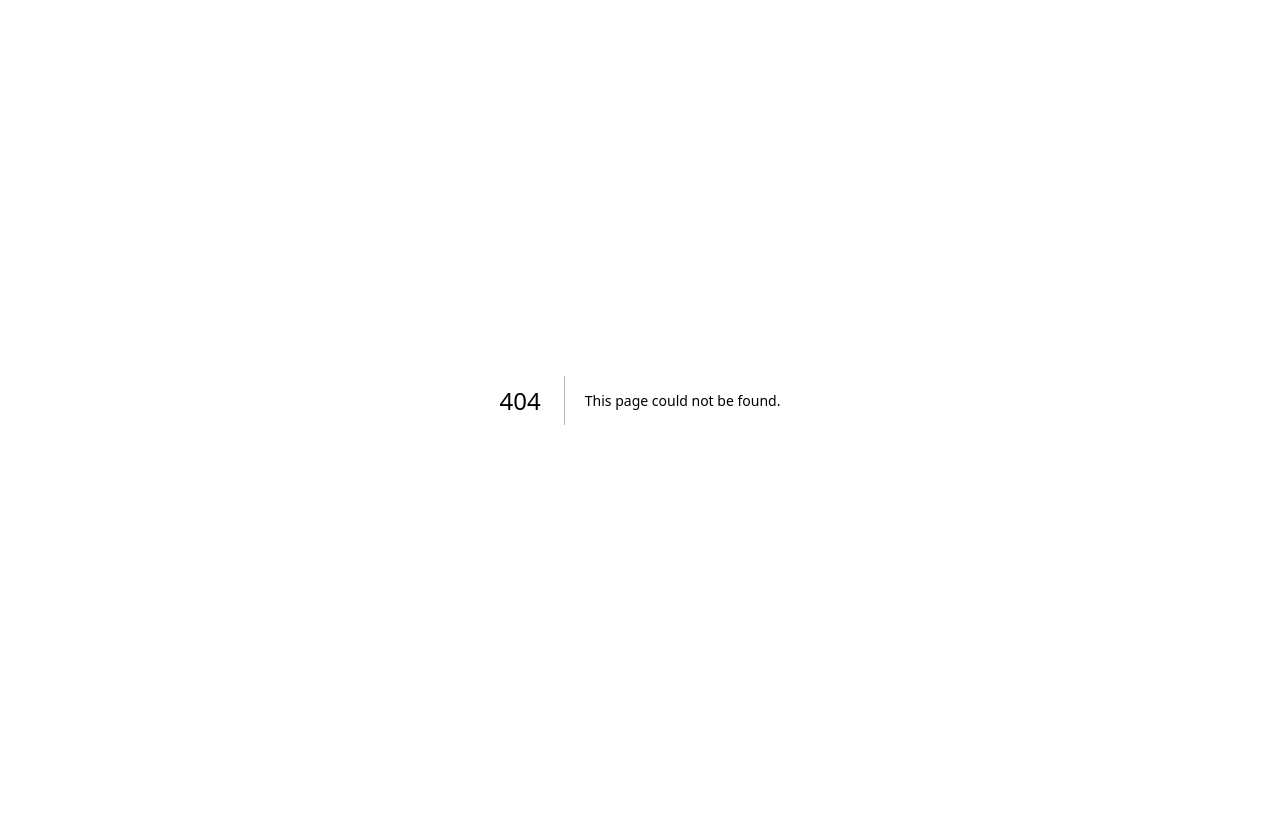
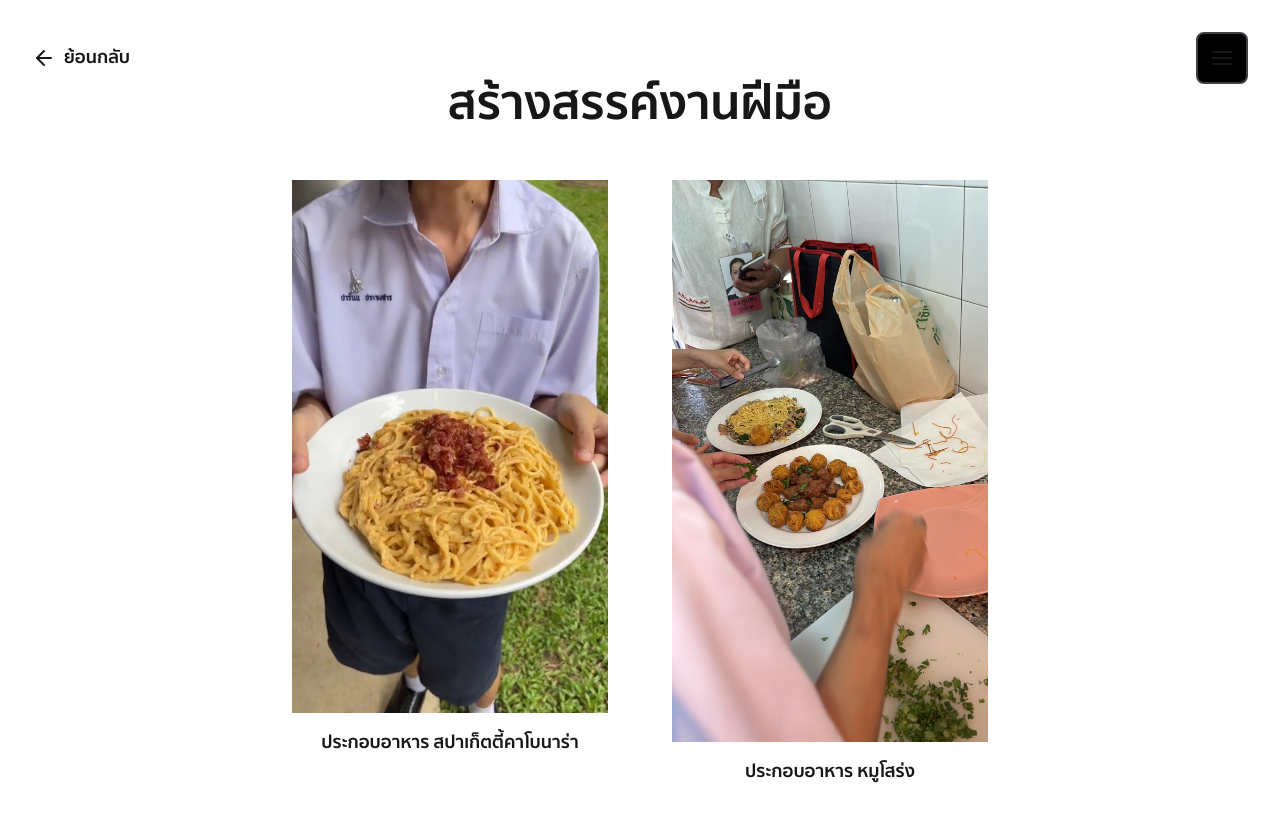
Before and after one commit to Theerat22/theerat-s-port, a Next.js app: page /portfolio/cooking in a window 1280 px wide. Before the commit this address had no page. Shown: the top 822 px of the page. Before the commit the page ends 800 px from the top, so only its background shows below. Built offline with nearby package versions, Linux system fonts and the light colour scheme.

Commit message:
add cooking

```diff
--- a/app/activities/page.tsx
+++ b/app/activities/page.tsx
@@ -5,7 +5,7 @@ import Ai1 from "@/public/activities/ai1.jpg";
 import Ai2 from "@/public/activities/ai2.jpg";
 import Swi1 from "@/public/activities/swi1.jpg";
 import Swi2 from "@/public/activities/swi2.jpg";
-export default function geo() {
+export default function Activities() {
   return (
     <>
       <Navbar
@@ -13,7 +13,7 @@ export default function geo() {
         items={[
           {
             name: "Home",
-            path: "#home",
+            path: "#",
           },
           { name: "Portfolio", path: "#" },
           {
--- /dev/null
+++ b/app/portfolio/cooking/page.tsx
@@ -0,0 +1,58 @@
+
+import Navbar from "@/components/Navbar";
+import React from "react";
+import Image from 'next/image';
+import Moo from "@/public/cooking/Moo.png";
+import Cabonara from "@/public/cooking/Cabonara.png";
+
+export default function geo() {
+ const item = [
+    { img: Cabonara , title: 'ประกอบอาหาร สปาเก็ตตี้คาโบนาร่า'},
+    { img: Moo , title: 'ประกอบอาหาร หมูโสร่ง'},
+ ]
+  return (
+    <>
+      <Navbar
+        navigationType={"single"}
+        items={[
+          {
+            name: "Home",
+            path: "#home",
+          },
+          { name: "Portfolio", path: "#" },
+          {
+            name: "Activities",
+            path: "#activities",
+          },
+        ]}
+      />
+      <div className="lg:min-h-screen px-10 sm:px-20 md:px-32 lg:mb-12 lg:px-60 mx-auto max-w-[75rem]">
+        <div className="justify-center mt-20">
+            <h1 className="text-3xl text-center md:text-4xl font-semibold mb-4 lg:text-5xl ">
+                สร้างสรรค์งานฝีมือ
+            </h1>
+        </div>
+
+        <div className="grid grid-cols-1 gap-10 mt-10 lg:grid-cols-2">
+
+            {item.map((item, index) => (
+                <div className="flex flex-col p-3 items-center text-center" key={index}>
+                    <Image
+                        src={item.img}
+                        alt={item.title}
+                        width={350}
+                        height={150}
+                        layout="responsive"
+                    />
+                    <p className="mt-4 text-lg font-bold">{item.title}</p>
+                </div>
+            ))}
+
+
+        </div>
+
+      </div>
+
+    </>
+  );
+}
--- a/components/Card.tsx
+++ b/components/Card.tsx
@@ -3,6 +3,7 @@ import { FaTree, FaEarthAsia, FaStar } from "react-icons/fa6";
 import { IoLanguage } from "react-icons/io5";
 import { BiMath } from "react-icons/bi";
 import { CiMusicNote1 } from "react-icons/ci";
+import { PiCookingPot } from "react-icons/pi";
 export default function IconGrid() {
   const items = [
     { icon: <IoLanguage size={60} />, title: 'ภาษาต่างประเทศ', href: 'portfolio/language' },
@@ -11,6 +12,7 @@ export default function IconGrid() {
     { icon: <BiMath  size={60} />, title: 'คณิตศาสตร์', href: 'portfolio/math' },
     { icon: <FaStar size={60} />, title: 'ดาราศาสตร์', href: 'portfolio/astro' },
     { icon: <CiMusicNote1 size={60} />, title: 'ดนตรีสากล', href: 'portfolio/music' },
+    { icon: <PiCookingPot size={60} />, title: 'สร้างสรรค์งานฝีมือ', href: 'portfolio/cooking' },
 
   ];
 
```
Also changed, not shown: public/cooking/Cabonara.png (added), public/cooking/Moo.png (added).
